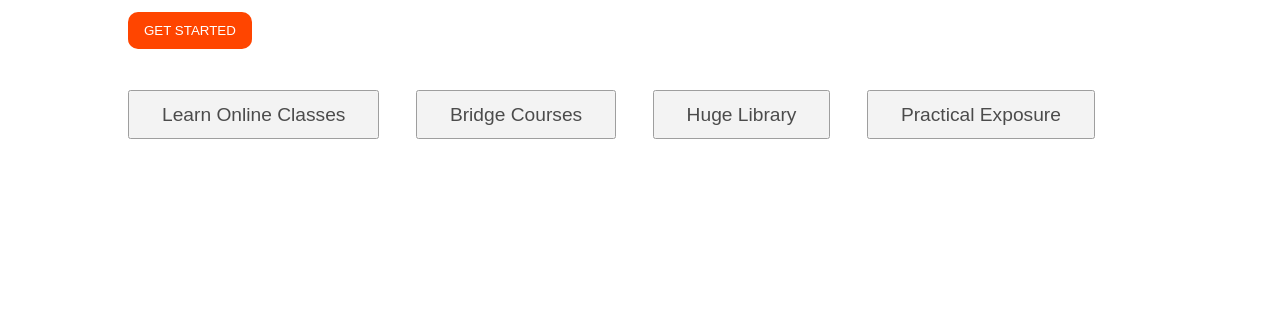
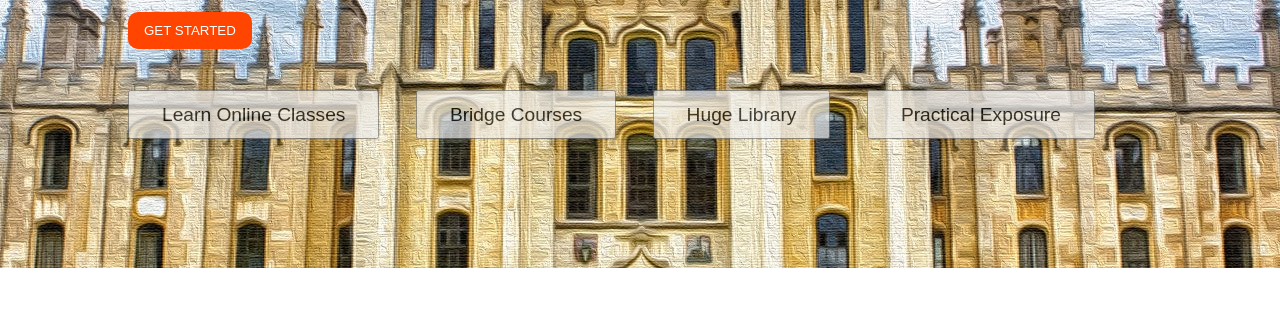
Before and after one commit to FreakySSiva/Software_Testing, a plain HTML site: page index.html in a window 1280 px wide. Shown: the part 212-538 px from the top of the page. Drawn offline with Linux system fonts and the light colour scheme; files whose address does not match are found by name.

Commit message:
Update style.css

```diff
--- a/style.css
+++ b/style.css
@@ -5,7 +5,7 @@ body{
 }
 
 .wrapper{
-    background: url(images/school.jpg)
+    background: url(school.jpg)
     no-repeat center center;
     min-height: 30rem;
 }
```
